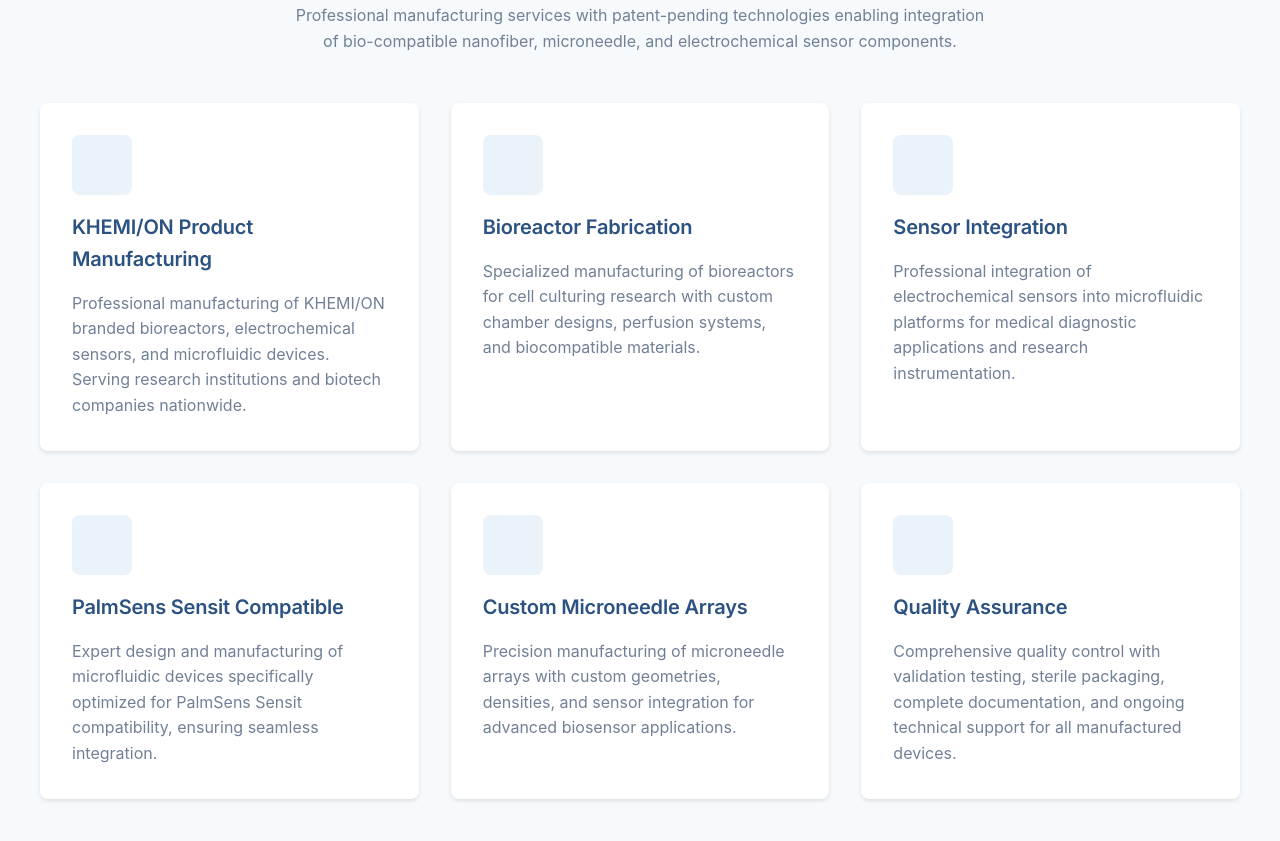
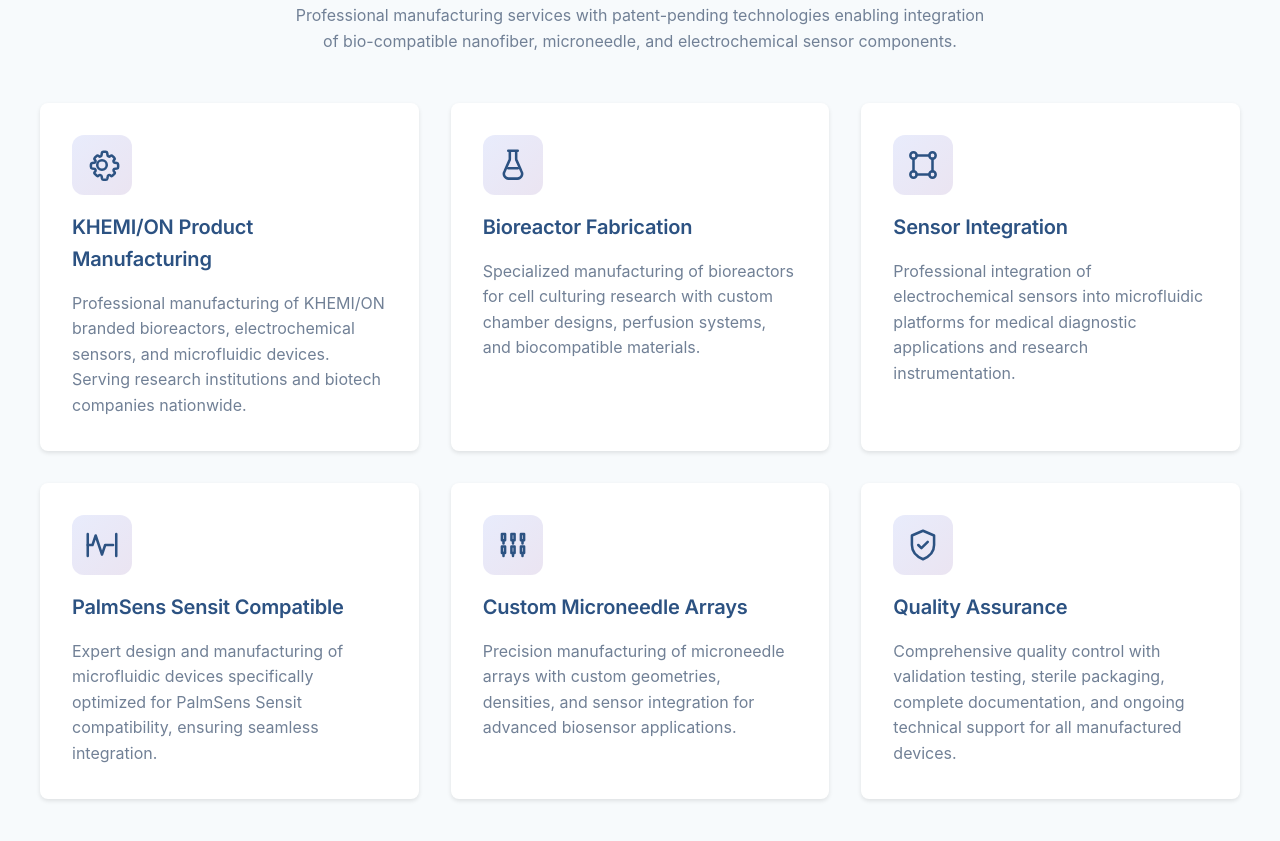
Before and after one commit to khemion-tech/khemion-website, a website: page index.html in a window 1280 px wide. Shown: the part 3430-4271 px from the top of the page. Drawn offline with Linux system fonts and the light colour scheme.

Commit message:
Update index.html

```diff
--- a/index.html
+++ b/index.html
@@ -485,10 +485,25 @@
         .capability-icon {
             width: 60px;
             height: 60px;
-            background: var(--accent-color);
-            border-radius: 0.5rem;
+            border-radius: 0.75rem;
             margin-bottom: 1rem;
-            opacity: 0.1;
+            background: linear-gradient(135deg, rgba(102,126,234,0.15), rgba(118,75,162,0.15));
+            display: flex;
+            align-items: center;
+            justify-content: center;
+            position: relative;
+        }
+        .capability-icon svg {
+            width: 38px;
+            height: 38px;
+            stroke: var(--secondary-color);
+            stroke-width: 1.6;
+            stroke-linecap: round;
+            stroke-linejoin: round;
+            fill: none;
+        }
+        .capability-card:hover .capability-icon svg {
+            stroke: var(--accent-color);
         }
 
         /* Custom Design Section */
@@ -1014,7 +1029,7 @@
                             <div class="product-label">Conductive Microneedle Patches</div>
                         </div>
                         <div class="product-image-hero">
-                            <img src="Images/design_services.png" alt="Custom Design Services" style="width: 100%; height: 100%; object-fit: cover;">
+                            <img src="Images/design_services.png" alt="Custom Design Services" style="width: 100%; height: 100%; object-fit: cover;" onerror="console.warn('design_services.png failed, using fallback'); this.onerror=null; this.src='Images/mn_patch_render.png';">
                             <div class="product-label">Custom Design Services</div>
                         </div>
                     </div>
@@ -1166,37 +1181,55 @@
 
             <div class="capabilities-grid">
                 <div class="capability-card">
-                    <div class="capability-icon"></div>
+                    <div class="capability-icon" aria-hidden="true">
+                        <!-- Gear / Manufacturing -->
+                        <svg viewBox="0 0 24 24" role="img"><circle cx="12" cy="12" r="3"/><path d="M19.4 15a1 1 0 0 0 .2 1.1l.1.1a1 1 0 0 1 .1 1.4l-1 1a1 1 0 0 1-1.4.1l-.1-.1a1 1 0 0 0-1.1-.2 1 1 0 0 0-.6.8l-.2 1.3a1 1 0 0 1-1 .8h-1.4a1 1 0 0 1-1-.8l-.2-1.3a1 1 0 0 0-.7-.8 1 1 0 0 0-1.1.2l-.1.1a1 1 0 0 1-1.4-.1l-1-1a1 1 0 0 1 .1-1.4l.1-.1a1 1 0 0 0 .2-1.1 1 1 0 0 0-.8-.6l-1.3-.2a1 1 0 0 1-.8-1v-1.4a1 1 0 0 1 .8-1l1.3-.2a1 1 0 0 0 .8-.6 1 1 0 0 0-.2-1.1l-.1-.1a1 1 0 0 1-.1-1.4l1-1a1 1 0 0 1 1.4-.1l.1.1a1 1 0 0 0 1.1.2 1 1 0 0 0 .6-.8l.2-1.3a1 1 0 0 1 1-.8h1.4a1 1 0 0 1 1 .8l.2 1.3a1 1 0 0 0 .6.8 1 1 0 0 0 1.1-.2l.1-.1a1 1 0 0 1 1.4.1l1 1a1 1 0 0 1-.1 1.4l-.1.1a1 1 0 0 0-.2 1.1 1 1 0 0 0 .8.6l1.3.2a1 1 0 0 1 .8 1v1.4a1 1 0 0 1-.8 1l-1.3.2a1 1 0 0 0-.8.6Z"/></svg>
+                    </div>
                     <h3>KHEMI/ON Product Manufacturing</h3>
                     <p>Professional manufacturing of KHEMI/ON branded bioreactors, electrochemical sensors, and microfluidic devices. Serving research institutions and biotech companies nationwide.</p>
                 </div>
 
                 <div class="capability-card">
-                    <div class="capability-icon"></div>
+                    <div class="capability-icon" aria-hidden="true">
+                        <!-- Bioreactor / Flask -->
+                        <svg viewBox="0 0 24 24" role="img"><path d="M9 3h6M10 3v5.2a2 2 0 0 1-.4 1.2L6.7 16a3 3 0 0 0 2.5 4.6h5.6A3 3 0 0 0 17.3 16l-2.9-6.6a2 2 0 0 1-.4-1.2V3"/><path d="M9 14h6"/></svg>
+                    </div>
                     <h3>Bioreactor Fabrication</h3>
                     <p>Specialized manufacturing of bioreactors for cell culturing research with custom chamber designs, perfusion systems, and biocompatible materials.</p>
                 </div>
 
                 <div class="capability-card">
-                    <div class="capability-icon"></div>
+                    <div class="capability-icon" aria-hidden="true">
+                        <!-- Sensor / Circuit nodes -->
+                        <svg viewBox="0 0 24 24" role="img"><circle cx="6" cy="6" r="2"/><circle cx="18" cy="6" r="2"/><circle cx="6" cy="18" r="2"/><circle cx="18" cy="18" r="2"/><path d="M8 6h8M6 8v8M18 8v8M8 18h8"/></svg>
+                    </div>
                     <h3>Sensor Integration</h3>
                     <p>Professional integration of electrochemical sensors into microfluidic platforms for medical diagnostic applications and research instrumentation.</p>
                 </div>
 
                 <div class="capability-card">
-                    <div class="capability-icon"></div>
+                    <div class="capability-icon" aria-hidden="true">
+                        <!-- Electrochem / Waveform -->
+                        <svg viewBox="0 0 24 24" role="img"><path d="M3 12h3l2-6 4 12 2-6h5"/><path d="M3 5v14"/><path d="M21 5v14"/></svg>
+                    </div>
                     <h3>PalmSens Sensit Compatible</h3>
                     <p>Expert design and manufacturing of microfluidic devices specifically optimized for PalmSens Sensit compatibility, ensuring seamless integration.</p>
                 </div>
 
                 <div class="capability-card">
-                    <div class="capability-icon"></div>
+                    <div class="capability-icon" aria-hidden="true">
+                        <!-- Microneedle grid -->
+                        <svg viewBox="0 0 24 24" role="img"><path d="M5 5h2v4H5zM11 5h2v4h-2zM17 5h2v4h-2zM5 13h2v4H5zM11 13h2v4h-2zM17 13h2v4h-2z"/><path d="M6 9v2M12 9v2M18 9v2M6 17v2M12 17v2M18 17v2"/></svg>
+                    </div>
                     <h3>Custom Microneedle Arrays</h3>
                     <p>Precision manufacturing of microneedle arrays with custom geometries, densities, and sensor integration for advanced biosensor applications.</p>
                 </div>
 
                 <div class="capability-card">
-                    <div class="capability-icon"></div>
+                    <div class="capability-icon" aria-hidden="true">
+                        <!-- Shield / QA -->
+                        <svg viewBox="0 0 24 24" role="img"><path d="M12 3 5 6v6c0 5 3.5 7.5 7 9 3.5-1.5 7-4 7-9V6l-7-3Z"/><path d="m9 12 2 2 4-4"/></svg>
+                    </div>
                     <h3>Quality Assurance</h3>
                     <p>Comprehensive quality control with validation testing, sterile packaging, complete documentation, and ongoing technical support for all manufactured devices.</p>
                 </div>
```
